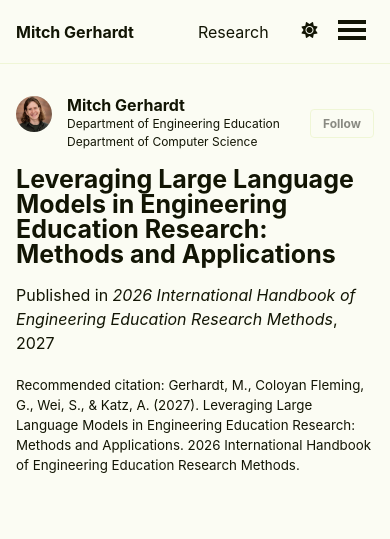
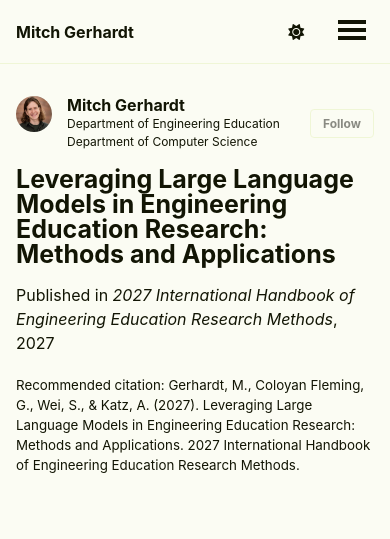
Before and after one commit to mitchg10/mitchg10.github.io, a Jekyll site: the page built from _publications/2027-02-01-Leveraging-LLMs-Engineering-Education-Research-Methods.md, in a window 390 px wide. Shown: the top 539 px of the page. Built offline with Jekyll 4.4.1, drawn with Linux system fonts in a browser that asks for light colours.

Commit message:
fixed top bar on mobile

```diff
--- a/_publications/2027-02-01-Leveraging-LLMs-Engineering-Education-Research-Methods.md
+++ b/_publications/2027-02-01-Leveraging-LLMs-Engineering-Education-Research-Methods.md
@@ -5,8 +5,8 @@
 category: manuscripts
 permalink: /publication/2027-02-01-Leveraging-LLMs-Engineering-Education-Research-Methods
 date: 2027-02-01
-venue: '2026 International Handbook of Engineering Education Research Methods'
-citation: 'Gerhardt, M., Coloyan Fleming, G., Wei, S., &amp; Katz, A. (2027). Leveraging Large Language Models in Engineering Education Research: Methods and Applications. 2026 International Handbook of Engineering Education Research Methods.'
+venue: '2027 International Handbook of Engineering Education Research Methods'
+citation: 'Gerhardt, M., Coloyan Fleming, G., Wei, S., &amp; Katz, A. (2027). Leveraging Large Language Models in Engineering Education Research: Methods and Applications. 2027 International Handbook of Engineering Education Research Methods.'
 # paperurl: 'TBD'
 ---
 <!-- Use [Google Scholar](https://scholar.google.com/scholar?q=Leveraging+Large+Language+Models+Engineering+Education+Research+Methods){:target="_blank"} for full citation -->
--- a/_sass/layout/_navigation.scss
+++ b/_sass/layout/_navigation.scss
@@ -210,14 +210,8 @@
   }
 
   @media screen and (max-width: 924px) {
-    #theme-toggle {
-      position: absolute;
-      right: 44px;
-      top: 0;
-      height: 44px;
-      display: flex !important;
-      align-items: center;
-      padding: 0 0.5rem;
+    .visible-links {
+      width: calc(100% - 44px);
     }
   }
 
```
